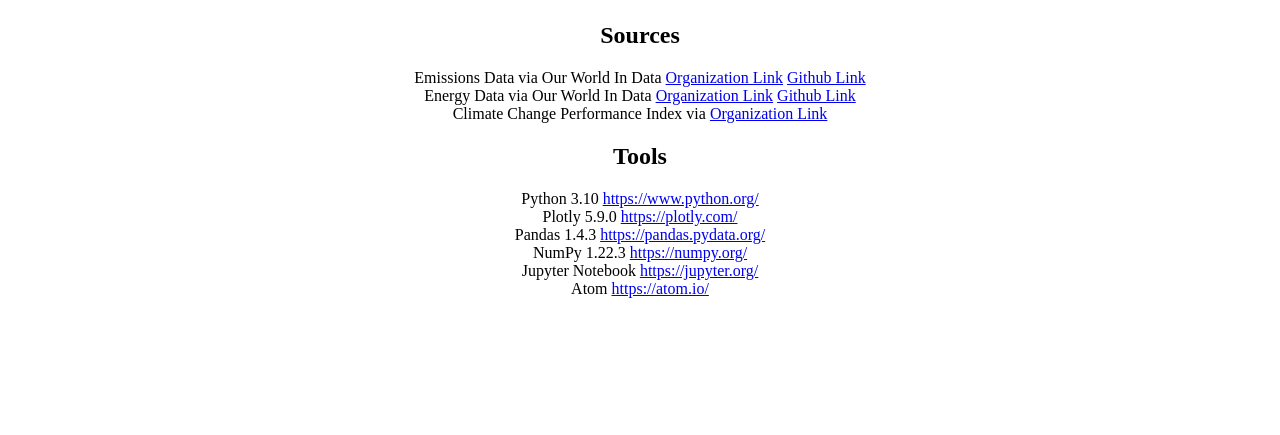
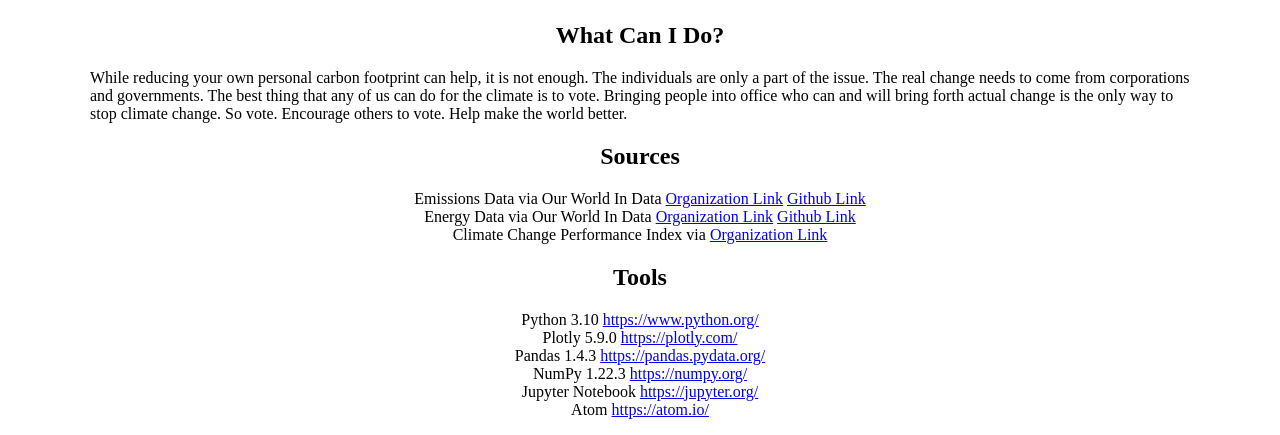
Before and after one commit to zlee1/zlee1.github.io, a plain HTML site: page climate_protection.html in a window 1280 px wide. Shown: the part 3437-3872 px from the top of the page. Before the commit the page ends 3751 px from the top, so only its background shows below. Drawn offline with Linux system fonts and the light colour scheme.

Commit message:
added what can i do section

```diff
--- a/climate_protection.html
+++ b/climate_protection.html
@@ -74,6 +74,11 @@
 
     <iframe src="src/climate_maps/ccpi.html" width=1000 height=550 style="border: none"></iframe>
 
+    <h2>What Can I Do?</h2>
+    <p>
+      While reducing your own personal carbon footprint can help, it is not enough. The individuals are only a part of the issue. The real change needs to come from corporations and governments. The best thing that any of us can do for the climate is to vote. Bringing people into office who can and will bring forth actual change is the only way to stop climate change. So vote. Encourage others to vote. Help make the world better.
+    </p>
+
     <h2>Sources</h2>
     <p style="text-align:center">
       Emissions Data via Our World In Data <a href="https://ourworldindata.org/">Organization Link</a> <a href="https://github.com/owid/co2-data">Github Link</a>
```
